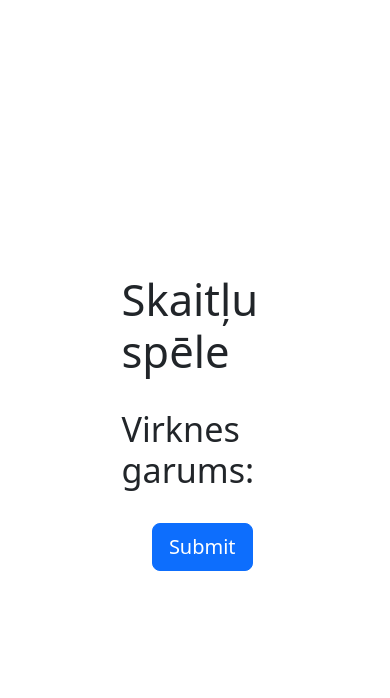
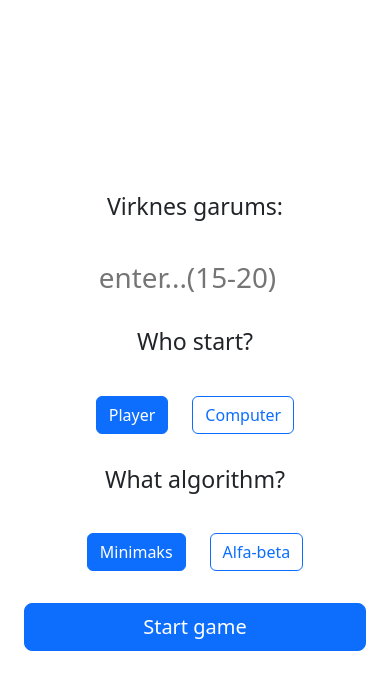
Before and after one commit to Fafn1rrr/ai_prakt1, a Flask app: page / in a window 390 px wide. Shown: the top 698 px of the page. Run offline with Flask 3, Linux system fonts and the light colour scheme.

Commit message:
added responsivity + changed start form

```diff
--- a/app.py
+++ b/app.py
@@ -188,43 +188,31 @@ def calc_winner(state):
     return "Draw"
 
 
-
+#Maks ---->
 @app.route("/")
 def index():
     return render_template("index.html")
+#Maks ----<
 
-
-@app.route("/options", methods=["POST"])
-def options():
-    length_str = request.form.get("length", "").strip()
-
-    if not length_str.isdigit():
-        return render_template("index.html", error="Ievadi skaitli no 15 līdz 20!")
-
-    length = int(length_str)
-    if length < 15 or length > 21:
-        return render_template("index.html", error="Garumam jābūt 15..20!")
-
-    return render_template("options.html", length=length, error=None)
-
-
+#Maks ---->
 @app.route("/game", methods=["GET", "POST"])
 def game():
     if request.method == "POST":
         length_str = request.form.get("length", "").strip()
+
         if not length_str.isdigit():
-            return redirect(url_for("index"))
+            return render_template("index.html", error="Ievadi skaitli no 15 līdz 20!")
 
         length = int(length_str)
         if length < 15 or length > 21:
-            return redirect(url_for("index"))
+            return render_template("index.html", error="Garumam jābūt 15..20!")
 
         starter = request.form.get("starter", "human")   # human/ai
         algo_str = request.form.get("algo", "minimax")   # minimax/alphabeta
 
         turn_bool = (starter == "human")
         algo_bool = (algo_str == "minimax")
-
+#Maks ----<
         node = Node(numbers=generate_numbers(length), turn=turn_bool,human_points=0, ai_points=0, algorithm=algo_bool)
         meta = {"length": length, "starter": starter, "algo": algo_str}
 
@@ -270,7 +258,7 @@ def game():
         nodes_count=data.get("nodes_count")
     )
 
-
+#Maks ---->
 @app.route("/move", methods=["POST"])
 def move():
     data = session.get("game_view")
@@ -281,7 +269,7 @@ def move():
 
     if node.is_finish():
         return redirect(url_for("game"))
-
+#Maks ----<
     # кнопки доступны только человеку, но на всякий случай
     if not node.turn:
         return redirect(url_for("game"))
@@ -308,6 +296,7 @@ def move():
     return redirect(url_for("game"))
 
 
+#Maks ---->
 @app.route("/restart")
 def restart():
     data = session.get("game_view")
@@ -320,7 +309,7 @@ def restart():
 
     turn_bool = (starter == "human")
     algo_bool = (algo_str == "minimax")
-
+#Maks ----<
     node = Node(numbers=generate_numbers(length), turn=turn_bool,human_points=0, ai_points=0, algorithm=algo_bool)
     meta = {"length": length, "starter": starter, "algo": algo_str, "last_ai_move": None}
 
--- a/static/css/style.css
+++ b/static/css/style.css
@@ -0,0 +1,8 @@
+@media only screen and (max-width: 736px) {
+     .w-75{
+          width: 100% !important;
+     }
+     .w-50{
+          width: 100% !important;
+     }
+}
--- a/templates/base.html
+++ b/templates/base.html
@@ -1,7 +1,7 @@
   {% include "partials/header.html" %}
 <body class="d-flex flex-column min-vh-100 justify-content-center">
 
-  <main class="d-flex container py-4 justify-content-center w-50">
+  <main class="d-flex container py-4 justify-content-center">
     {% block content %}{% endblock %}
   </main>
 
--- a/templates/index.html
+++ b/templates/index.html
@@ -1,30 +1,43 @@
 {% extends "base.html" %}
 
-{% block title %}Main{% endblock %}
+{% block title %}Starter{% endblock %}
 
 {% block content %}
-  <div class="d-flex container py-4 justify-content-center flex-wrap align-baseline gap-4">
-    <div class="d-flex justify-content-center w-100">
-      <h1 class="align-self-center display-1">Skaitļu spēle</h1>
-    </div>
-    <div class="d-flex justify-content-center w-100">
-      <h2 class="align-self-center display-4">Virknes garums:</h2>
-    </div>
-    <form action="/options" method="POST" class="d-flex justify-content-between align-self-center w-75 gap-2">
-      <input
-        type="number"
-        name="length"
-        min="15"
-        max="20"
-        placeholder="enter...(15-20)"
-        class="display-5 border-0 w-100 text-center"
-        required
-      />
-      <button type="submit" class="btn btn-primary btn-lg align-baseline">Submit</button>
+<div class="w-50">
+  <div class="d-flex container py-4 justify-content-center flex-column align-baseline">
+
+    <form action="/game" method="POST" class="d-flex flex-column align-self-center w-75 gap-2">
+      <h3 class="align-self-center ">Virknes garums:</h3>
+      <div class="d-flex container py-4 justify-content-center gap-4 flex-row align-baseline">
+
+        <input type="number" name="length" min="15" max="20" placeholder="enter...(15-20)" class="display-6 border-0 flex-fill text-center" required/>
+
+      </div>
+      <h3 class="align-self-center ">Who start?</h3>
+      <div class="d-flex container py-4 justify-content-center gap-4 flex-row align-baseline">
+
+        <input type="radio" class="btn-check" name="starter" id="starter_human" value="human" checked>
+        <label class="btn btn-outline-primary" for="starter_human">Player</label>
+
+        <input type="radio" class="btn-check" name="starter" id="starter_ai" value="ai">
+        <label class="btn btn-outline-primary" for="starter_ai">Computer</label>
+
+      </div>
+      <h3 class="align-self-center ">What algorithm?</h3>
+      <div class="d-flex container py-4 justify-content-center gap-4 flex-row align-baseline">
+
+        <input type="radio" class="btn-check" name="algo" id="algo_minimax" value="minimax" checked>
+        <label class="btn btn-outline-primary" for="algo_minimax">Minimaks</label>
+
+        <input type="radio" class="btn-check" name="algo" id="algo_ab" value="alphabeta">
+        <label class="btn btn-outline-primary" for="algo_ab">Alfa-beta</label>
+
+      </div>
+      <button type="submit" class="btn btn-primary btn-lg align-baseline">Start game</button>
     </form>
   {% if error %}
     <div class="alert alert-danger mt-3 text-center">{{ error }}</div>
   {% endif %}
   </div>
-
+</div>
 {% endblock %}
--- a/templates/partials/header.html
+++ b/templates/partials/header.html
@@ -5,4 +5,5 @@
   <meta name="viewport" content="width=device-width, initial-scale=1">
   <title>{% block title %}AI project{% endblock %}</title>
   <link href="https://cdn.jsdelivr.net/npm/bootstrap@5.3.3/dist/css/bootstrap.min.css" rel="stylesheet">
+  <link href="/static/css/style.css" rel="stylesheet">
 </head>
```
Also changed, not shown: templates/game.html (+14 -2 lines), templates/options.html (deleted, +0 -37 lines).
